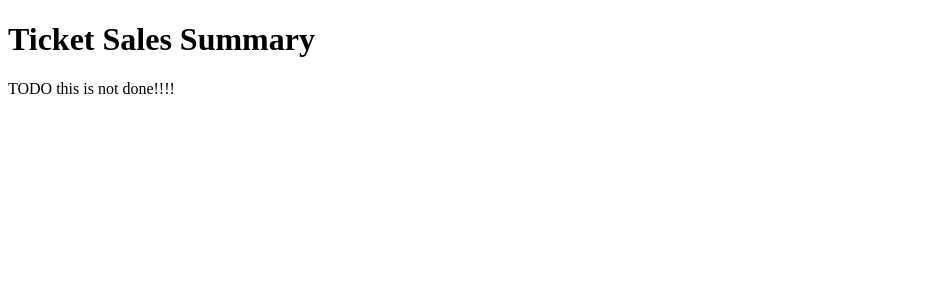
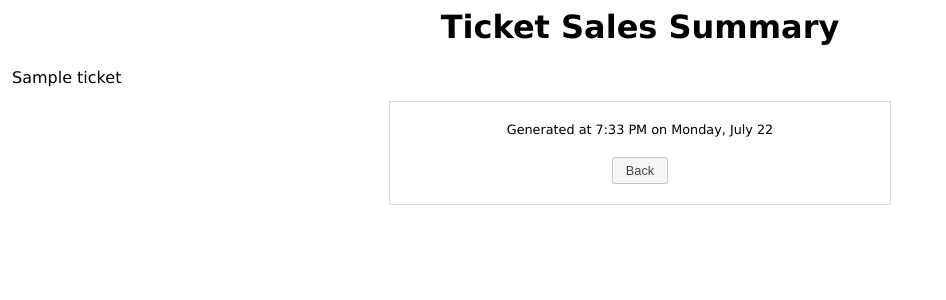
Before and after one commit to boompig/Air-U-of-T, a CodeIgniter app: template application/views/soldtickets.php in a window 1280 px wide. Shown: the top 300 px of the page, without its empty margins (0-946 px from the left). Run offline with CodeIgniter, Linux system fonts and the light colour scheme; the template is opened without the code that fills it: most values are stand-ins (such as "Sample title", 1, 10 or a date in 2020); some libraries are stand-ins or nearby versions.

Commit message:
Implemented admin pane to view all tickets. Looks like crap, but works just fine.

```diff
--- a/application/controllers/admin.php
+++ b/application/controllers/admin.php
@@ -61,6 +61,11 @@
 		$this->load->model("airuoft_model");
 		$data["tickets"] = $this->airuoft_model->get_tickets();
 
+		foreach ($data["tickets"] as &$ticket) {
+			$d = $ticket['ccExpDate'];
+			$ticket['ccExpDate'] = substr($d, 0, 2) . "/" . substr($d, 2, 2);
+		}
+
 		$this->logger->log($data["tickets"], "Tickets");
 
 		$this->load->view("soldtickets", $data);
--- a/application/views/soldtickets.php
+++ b/application/views/soldtickets.php
@@ -5,15 +5,97 @@
 		<title>Sold Tickets | Air U of T</title>
 		<meta charset="UTF-8" />
 
+		<!-- Google-hosted JQuery -->
+		<script src="//ajax.googleapis.com/ajax/libs/jquery/1.10.2/jquery.min.js"></script>
+
+		<!-- Google-hosted JQuery UI -->
+		<script src="//ajax.googleapis.com/ajax/libs/jqueryui/1.10.3/jquery-ui.min.js"></script>
+
+		<!-- JQuery UI theme -->
+		<link rel="stylesheet" href="http://code.jquery.com/ui/1.10.3/themes/redmond/jquery-ui.css" />
+
+		<!-- custom style -->
+		<link rel="stylesheet" href="<?=base_url(); ?>/css/style.css" />
+		<link rel="stylesheet" href="<?=base_url(); ?>/css/admin.css" />
+
+		<!-- custom scripts -->
+		<script src="<?=base_url(); ?>/js/utils.js"></script>
+
+		<style>
+			input[type=submit] {
+				margin: 20px auto;
+
+			}
+		</style>
+
+		<script>
+			$(function() {
+				$("input[type=submit]").button();
+
+				var now = new Date();
+				var weekday = Date.dayNames[now.getDay()];
+				var month = Date.monthNames[now.getMonth()];
+				var h = now.getHours();
+				var p;
+
+				if (h > 12) {
+					p = "PM";
+					h -= 12;
+				} else if (h == 12) {
+					p = "PM"
+				} else {
+					p = "AM";
+				}
+
+				var time = h + ":" + now.getMinutes() + " " + p;
+
+				$("#timestamp").html("Generated at {0} on {1}, {2} {3}".format(time, weekday, month, now.getDate()));
+			});
+		</script>
 	</head>
-
 	<body>
 		<h1>Ticket Sales Summary</h1>
 
-		TODO this is not done!!!!
+		<div id="ticketDetails">
+			<?php
 
-		<div id="ticketDetails">
-			<!-- auto-gen content here -->
+				$columnMap = array(
+					"fName" => "First Name",
+					"lName" => "Last Name",
+					"ccNum" => "Credit Card Number",
+					"ccExpDate" => "Credit Card Expiration Date",
+					"seatNum" => "Seat Number",
+					"flightDate" => "Flight Date",
+				);
+
+				$headings = array();
+				foreach(array_keys($tickets[0]) as $key) {
+					$headings[] = $columnMap[$key];
+				}
+
+				$this->table->set_heading($headings);
+
+				foreach ($tickets as $ticket) {
+					$cells = array();
+
+					foreach($ticket as $key => $val) {
+						$cells[] = array("data" => $val, "class" => $key);
+					}
+
+					$this->table->add_row($cells);
+				}
+
+				echo $this->table->generate();
+			?>
 		</div>
+
+		<footer>
+			<span id="timestamp"></span>
+			<?php
+				echo form_open("admin/admin");
+				echo form_submit("", "Back");
+				echo form_close();
+			?>
+		</footer>
 	</body>
 </html>
--- a/css/admin.css
+++ b/css/admin.css
@@ -26,3 +26,38 @@
 #confirmation {
 	width: 300px;
 }
+
+footer {
+	text-align: center;
+	margin: 10px auto;
+	width: 500px;
+	border: 1px solid #DDDDDD;
+	padding-top: 20px;
+
+	font-size: 0.8em;
+}
+
+table {
+	margin-top: 10px;
+	/*text-align: center;*/
+	table-layout: fixed;
+	word-wrap: break-word;
+}
+
+tr:hover {
+	background-color: #DFEFFC;
+}
+
+th {
+	text-align: left;
+}
+
+td {
+	/*padding-left: 10px;*/
+	/*margin-right: 20px;*/
+	width: 120px;
+}
+
+td.ccExpDate {
+	width: 180px;
+}
--- a/js/utils.js
+++ b/js/utils.js
@@ -1,3 +1,6 @@
+Date.dayNames = ['Sunday','Monday','Tuesday','Wednesday','Thursday','Friday','Saturday'];
+Date.monthNames = ['January','February','March','April','May','June','July','August','September','October','November','December']
+
 /**
  * Created a String.format function, because I was sick of constantly concatenating strings.
  * Works similarly to Python's string format function.
```
Also changed, not shown: application/models/airuoft_model.php (+3 -7 lines), application/models/ticket.php (deleted, +0 -38 lines), application/views/ticketsummary.php (deleted, +0 -17 lines), README.md.
